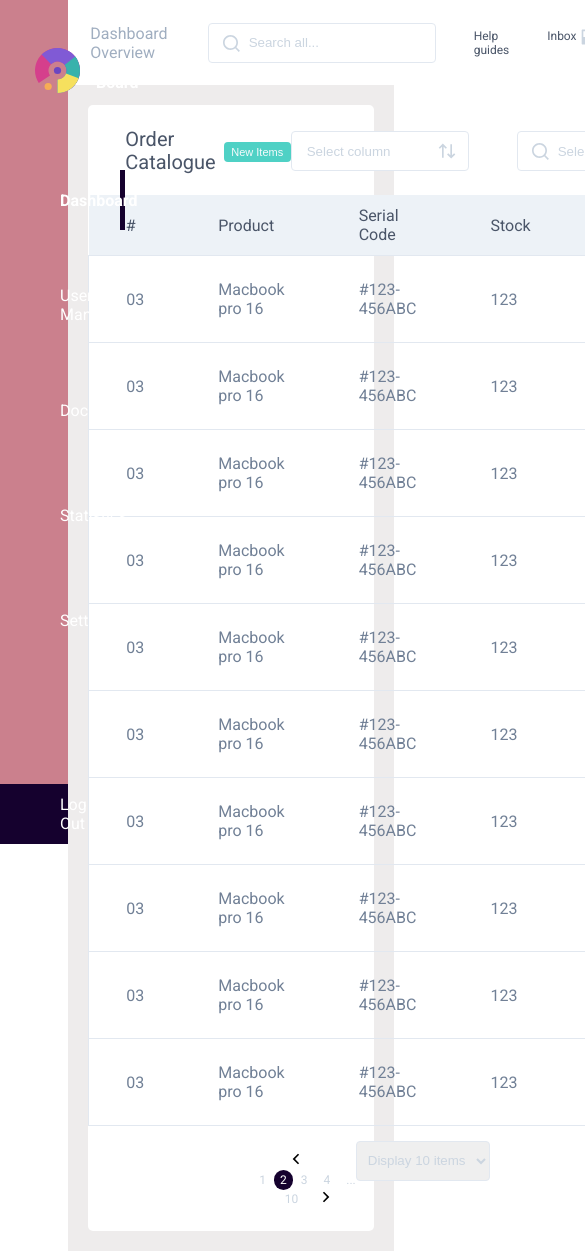
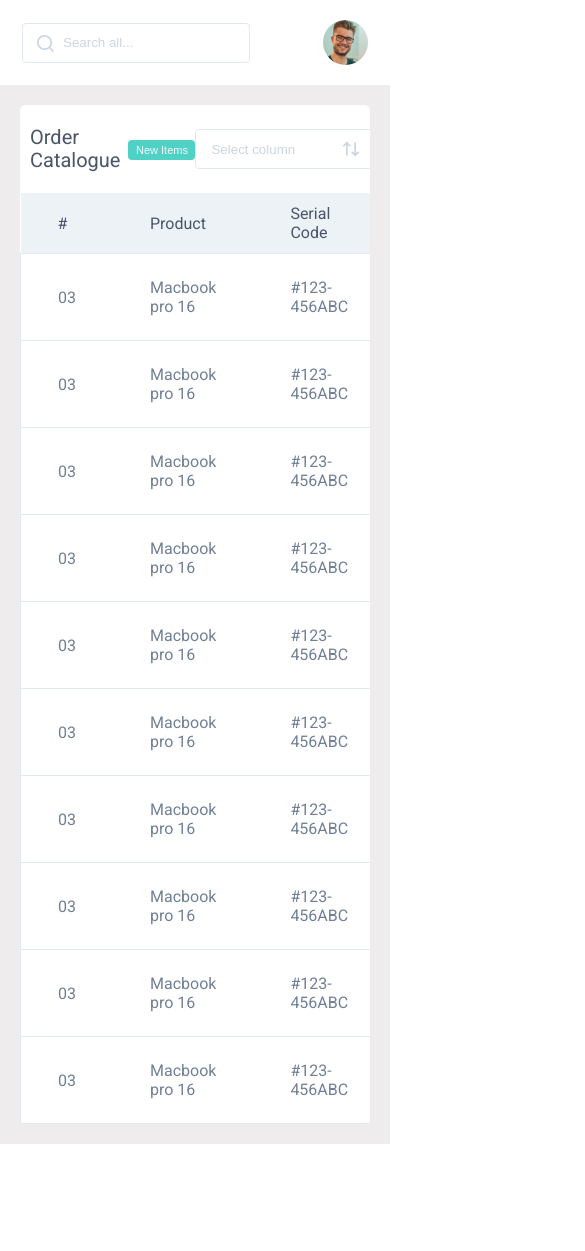
Before and after one commit to AbdurrahmanSogbesan/data-board, a Vue app: page / in a window 390 px wide. Shown: the top 1251 px of the page, 585 px wide, since content can reach past the window. After the commit the page ends 1144 px from the top, so only its background shows below. Built offline with nearby package versions, Linux system fonts and the light colour scheme.

Commit message:
added mobile view

```diff
--- a/src/App.vue
+++ b/src/App.vue
@@ -23,8 +23,8 @@
   components: {
     SideBar,
     Header,
-      Table,
-    },
+    Table
+  }
 };
 </script>
 
@@ -32,6 +32,11 @@
 .table-section {
   width: 83.5%;
   margin-left: 17.5%;
+
+  @media (max-width: 480px) {
+    width: 100%;
+    margin-left: unset;
+  }
 }
 .grey-background {
   background-color: #eeecec;
--- a/src/components/Header.vue
+++ b/src/components/Header.vue
@@ -1,12 +1,14 @@
 <template>
   <div class="d-flex align-items-center header-section">
     <div class="d-flex align-items-center">
-      <span class="header-title">Dashboard Overview</span>
+      <span class="header-title d-md-flex d-none">Dashboard Overview</span>
       <TextBox :icon="SearchIcon" placeholder="Search all..." />
     </div>
     <div class="d-flex align-items-center">
-      <HeaderListItems />
-      <Button text="Download Client" />
+      <div class="d-md-flex d-none align-items-center">
+        <HeaderListItems class="d-n" />
+        <Button text="Download Client" class="d-n" />
+      </div>
       <img src="@/assets/images/image.png" alt="" class="image ml-4" />
     </div>
   </div>
@@ -21,14 +23,14 @@
 export default {
   data() {
     return {
-        SearchIcon,
+      SearchIcon
     };
   },
   components: {
     TextBox,
     HeaderListItems,
-      Button,
-    },
+    Button
+  }
 };
 </script>
 
--- a/src/components/SideBar.vue
+++ b/src/components/SideBar.vue
@@ -18,8 +18,8 @@
 export default {
   components: {
     Logo,
-      SideBarItems,
-    },
+    SideBarItems
+  }
 };
 </script>
 
@@ -32,6 +32,10 @@
   left: 0;
   height: 100vh;
   width: 17.5%;
+
+  @media (max-width: 480px) {
+    display: none;
+  }
 }
 
 .sidebar-title {
--- a/src/components/Table.vue
+++ b/src/components/Table.vue
@@ -39,7 +39,9 @@
         <TableRow v-for="(row, index) in rows" :key="index" :row="row" />
       </tbody>
     </table>
-    <div class="d-flex align-items-baseline justify-content-between px-4">
+    <div
+      class="d-md-flex d-none align-items-baseline justify-content-between px-4"
+    >
       <div></div>
       <PageNumber />
       <Select />
@@ -68,72 +70,72 @@
           product: "Macbook pro 16",
           serial: "#123-456ABC",
           stock: "123",
-            category: "Apple",
+          category: "Apple"
         },
         {
           number: "03",
           product: "Macbook pro 16",
           serial: "#123-456ABC",
           stock: "123",
-            category: "Apple",
+          category: "Apple"
         },
         {
           number: "03",
           product: "Macbook pro 16",
           serial: "#123-456ABC",
           stock: "123",
-            category: "Apple",
+          category: "Apple"
         },
         {
           number: "03",
           product: "Macbook pro 16",
           serial: "#123-456ABC",
           stock: "123",
-            category: "Apple",
+          category: "Apple"
         },
         {
           number: "03",
           product: "Macbook pro 16",
           serial: "#123-456ABC",
           stock: "123",
-            category: "Apple",
+          category: "Apple"
         },
         {
           number: "03",
           product: "Macbook pro 16",
           serial: "#123-456ABC",
           stock: "123",
-            category: "Apple",
+          category: "Apple"
         },
         {
           number: "03",
           product: "Macbook pro 16",
           serial: "#123-456ABC",
           stock: "123",
-            category: "Apple",
+          category: "Apple"
         },
         {
           number: "03",
           product: "Macbook pro 16",
           serial: "#123-456ABC",
           stock: "123",
-            category: "Apple",
+          category: "Apple"
         },
         {
           number: "03",
           product: "Macbook pro 16",
           serial: "#123-456ABC",
           stock: "123",
-            category: "Apple",
+          category: "Apple"
         },
         {
           number: "03",
           product: "Macbook pro 16",
           serial: "#123-456ABC",
           stock: "123",
-            category: "Apple",
-          },
-        ],
+          category: "Apple"
+        }
+      ]
     };
   },
   components: {
@@ -142,8 +144,8 @@
     FilterIcon,
     TableRow,
     PageNumber,
-      Select,
-    },
+    Select
+  }
 };
 </script>
 
@@ -152,11 +154,20 @@
   background-color: #fff;
   border-radius: 5px;
   width: 100%;
+
+  @media (max-width: 480px) {
+    overflow-x: scroll;
+  }
 }
 
 .table-header {
   padding: 23px 20px 21px 37px;
   justify-content: space-between;
+  width: 100%;
+
+  @media (max-width: 480px) {
+    padding: 21px 10px;
+  }
 }
 
 .order-catalogue {
--- a/src/components/TableRow.vue
+++ b/src/components/TableRow.vue
@@ -5,7 +5,9 @@
     <td align="left">{{ row.serial }}</td>
     <td align="left">{{ row.stock }}</td>
     <td align="left">{{ row.category }}</td>
-    <td align="left">Edit <span class="ml-4">Delete</span></td>
+    <td align="left" class="mobile-flex">
+      Edit <span class="ml-4">Delete</span>
+    </td>
   </tr>
 </template>
 
@@ -13,9 +15,9 @@
 export default {
   props: {
     row: {
-        type: Object,
-      },
-    },
+      type: Object
+    }
+  }
 };
 </script>
 
@@ -30,4 +32,10 @@
     padding: 24px 37px;
   }
 }
+
+@media (max-width: 480px) {
+  .mobile-flex {
+    padding: 24px 0 !important;
+  }
+}
 </style>
```
Lines whose indentation alone changed are shown as unchanged.
